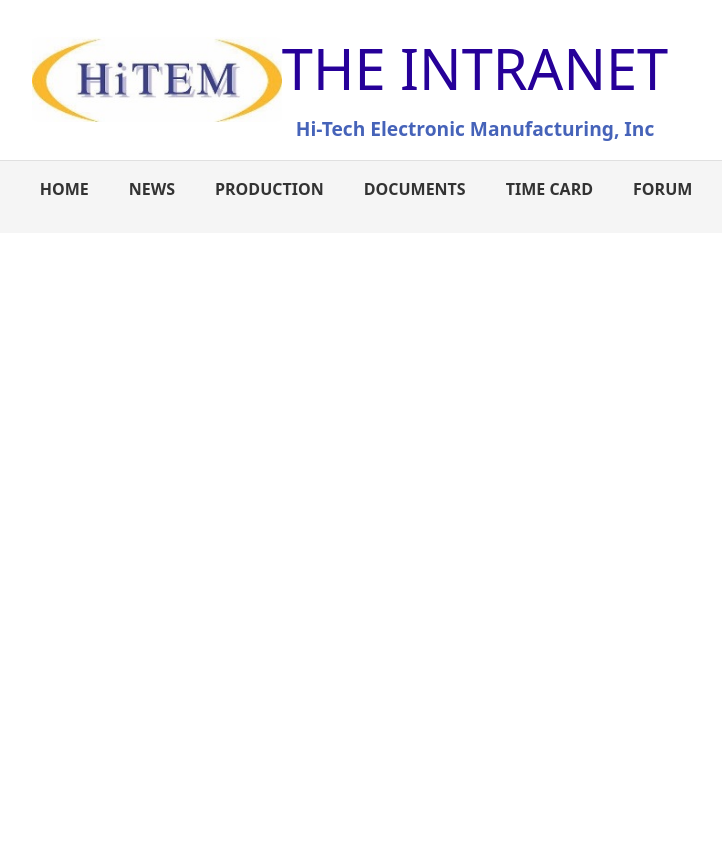
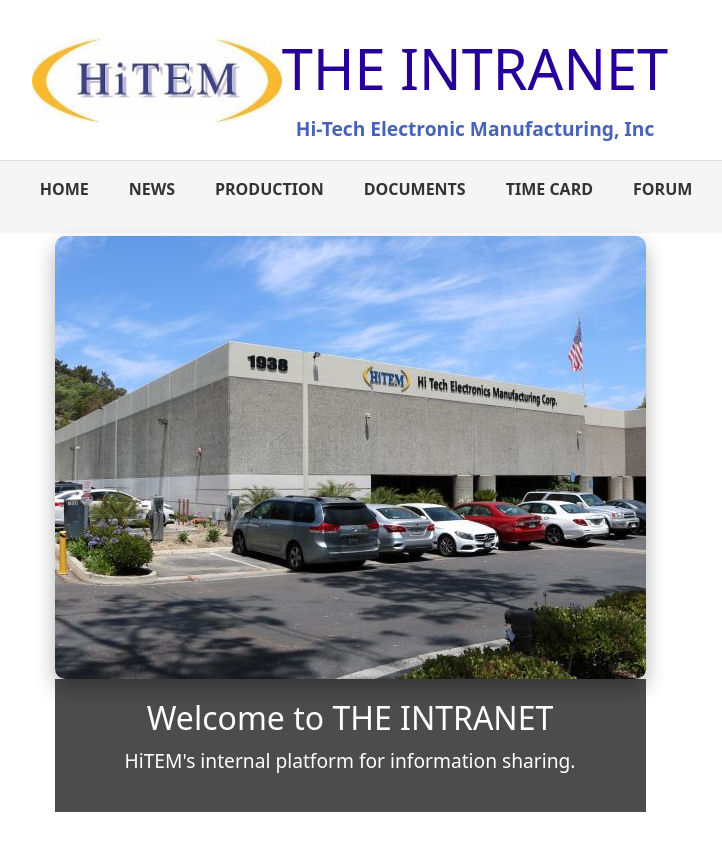
Before and after one commit to huypham0427/intranet, a React (Create React App) app: page / in a window 1280 px wide. Shown: the top 850 px of the page, without its empty margins (290-1012 px from the left). Before the commit the page ends 800 px from the top, so only its background shows below. Built offline with nearby package versions, Linux system fonts and the light colour scheme.

Commit message:
testing home url

```diff
--- a/src/App.js
+++ b/src/App.js
@@ -18,7 +18,7 @@ function App() {
         <Header />
         <NavBar />
           <Switch>
-            <Route path="/huypham0427.github.io/intranet/" exact component={HomePage} />
+            <Route path="" exact component={HomePage} />
             <Route path="/news">
               <NewsFeed />
             </Route>
```
